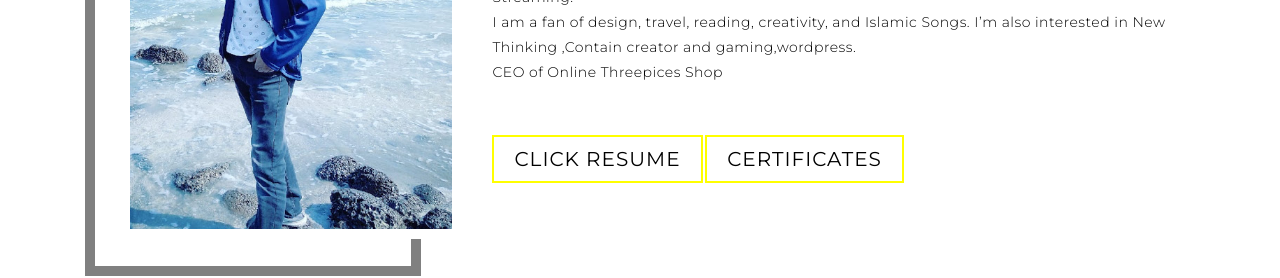
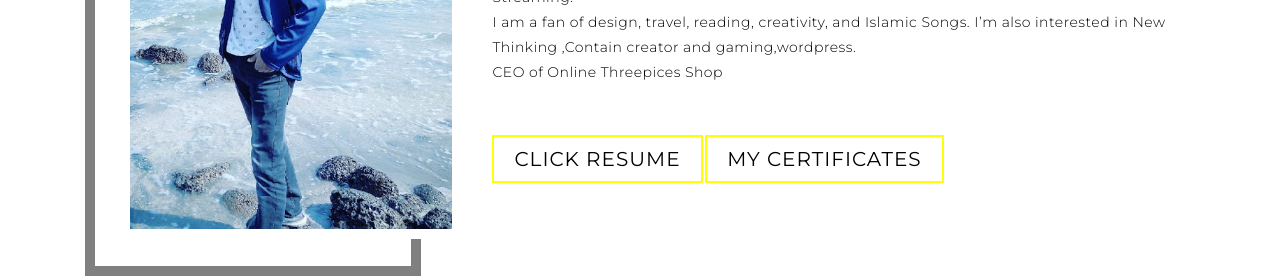
Before and after one commit to mahfuz640/Md.Mahfuzur-Rahman.github.io, a plain HTML site: page index.html in a window 1280 px wide. Shown: the part 4620-4898 px from the top of the page. Drawn offline with Linux system fonts and the light colour scheme.

Commit message:
Update index.html

```diff
--- a/index.html
+++ b/index.html
@@ -158,7 +158,7 @@
          <br> I am a fan of design, travel, reading, creativity, and Islamic Songs. I’m also interested in New Thinking ,Contain creator and gaming,wordpress.
          <br>CEO of Online Threepices Shop </p>
         <a href="https://rabbi640.github.io/Md.Mahfuz-CV.github.io/" class="cta"> Click Resume</a>
-        <a href="https://rabbi640.github.io/Certificates-of-Mahfuz/" class="cta"> Certificates</a>
+        <a href="https://rabbi640.github.io/Certificates-of-Mahfuz/" class="cta"> MY Certificates</a>
       </div>
     </div>
   </section>
```
